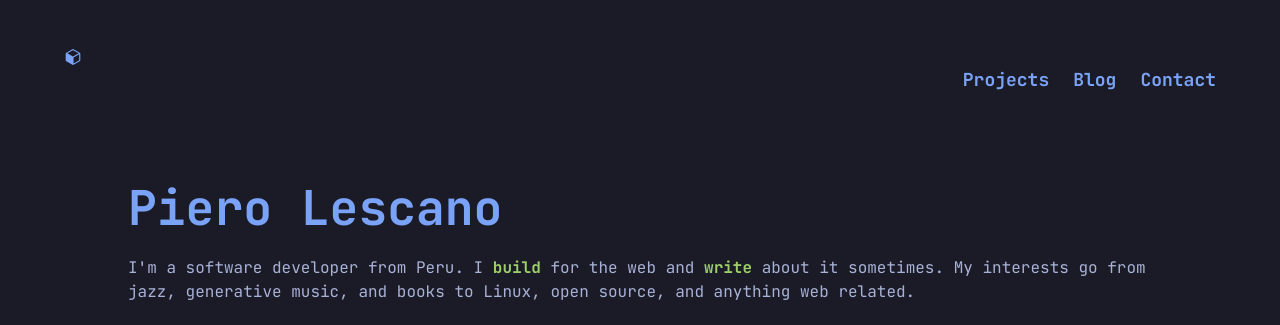
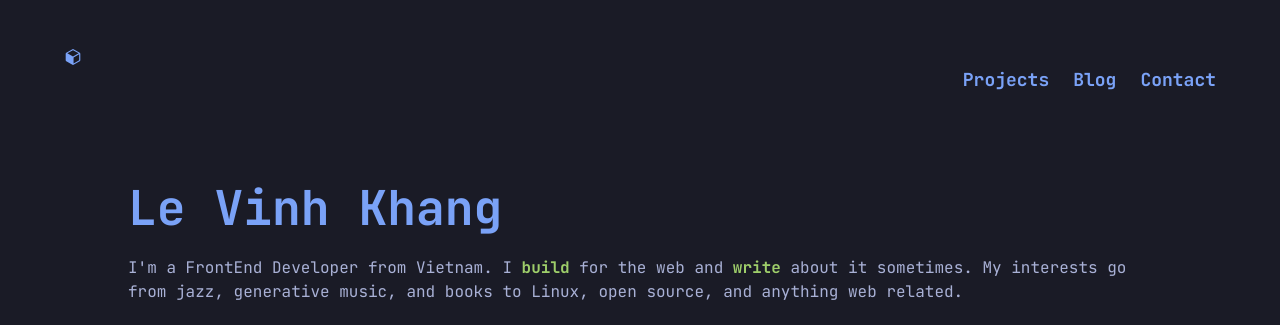
Before and after one commit to ZexisX/pierolescano.com, an Astro site: page / in a window 1280 px wide. Shown: the top 325 px of the page. Built offline with nearby package versions, Linux system fonts and the light colour scheme; Astro itself is replaced by a stand-in of ours; no server answers.

Commit message:
Update index.astro

```diff
--- a/src/pages/index.astro
+++ b/src/pages/index.astro
@@ -5,8 +5,8 @@ import PostList from "../components/PostList.astro";
 import ProjectList from "../components/ProjectList.astro";
 import { projects } from "../data";
 
-const title = "Piero Lescano";
-const description = "Software developer focused on building CLI tools and web applications.";
+const title = "Le Vinh Khang";
+const description = "Frontend Developer from Vietnam with love.";
 
 const posts = await getCollection("blog");
 const favoriteProjects = projects.filter(p => p.favorite);
@@ -16,7 +16,7 @@ const favoriteProjects = projects.filter(p => p.favorite);
   <section class="mb-6">
     <h1 class="mb-6 text-5xl font-black text-blue">{title}</h1>
     <p class="mb-3">
-      I'm a software developer from Peru. I
+      I'm a FrontEnd Developer from Vietnam. I
       <a href="/projects" class="font-semibold text-green decoration-2 underline-offset-4 hover:underline">build</a>
       for the web and
       <a href="/blog" class="font-semibold text-green decoration-2 underline-offset-4 hover:underline">write</a> about it
```
